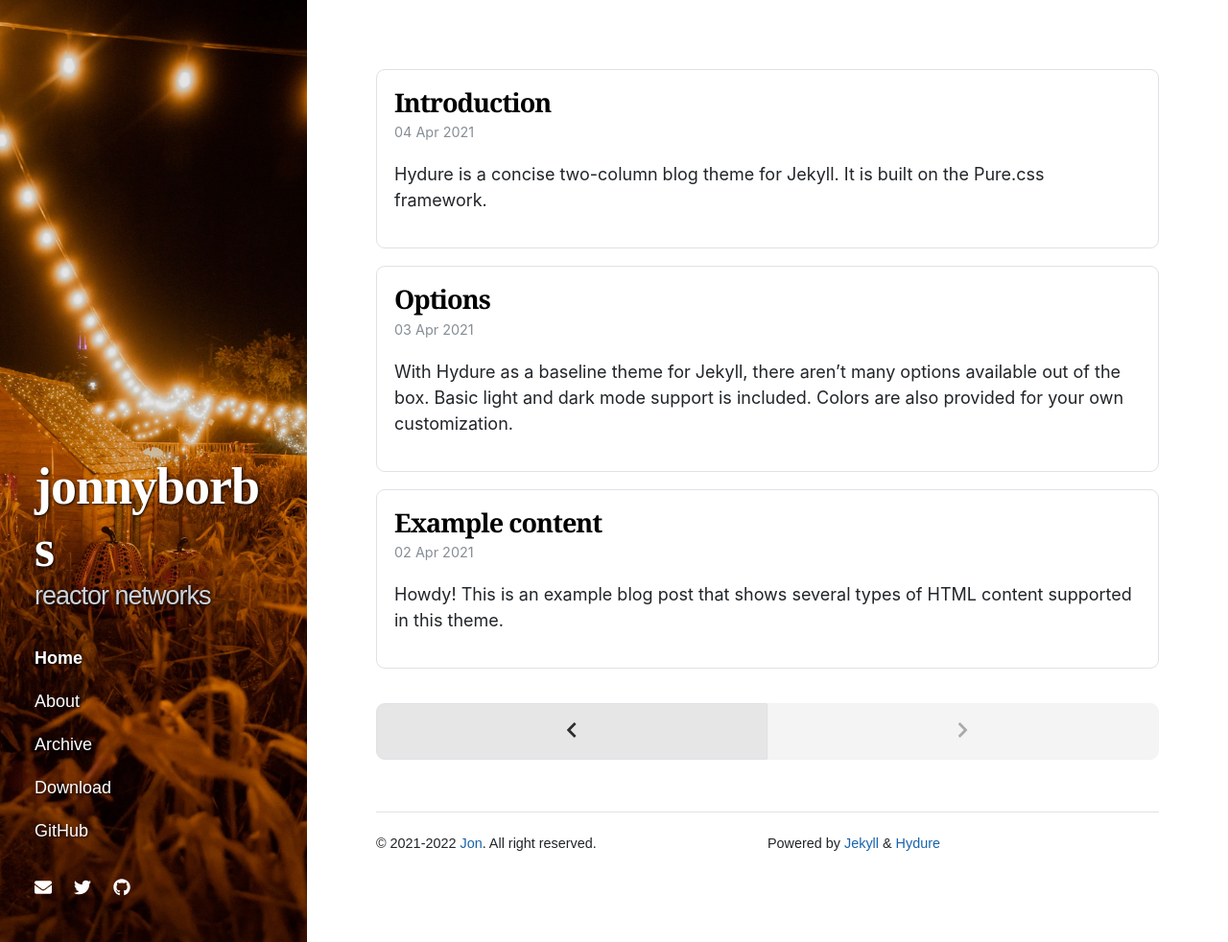
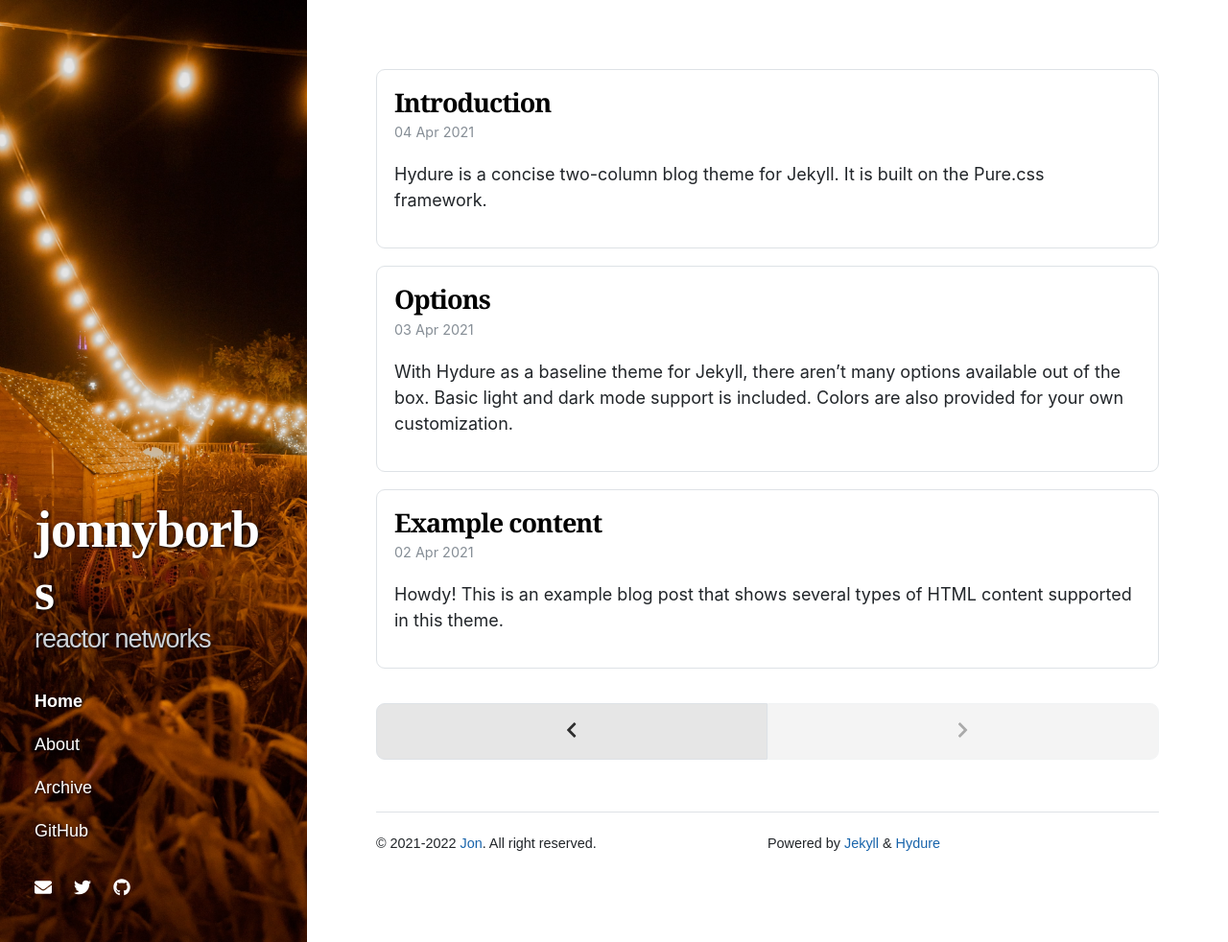
Before and after one commit to zivong/jekyll-theme-hydure, a Jekyll site: the page built from index.html, in a window 1280 px wide and 982 px high. Shown: the whole window at 96% size. Built offline with Jekyll 4.4.1, drawn with Linux system fonts in a browser that asks for light colours; nearby versions of some CDN libraries; the list of posts is cut into pages by our own code.

Commit message:
small initial updates

```diff
--- a/_data/navigation.yml
+++ b/_data/navigation.yml
@@ -4,7 +4,5 @@
   url: /about/
 - title: Archive
   url: /archive/
-- title: Download
-  url: https://github.com/zivong/jekyll-theme-hydure/archive/refs/heads/master.zip
 - title: GitHub
-  url: https://github.com/zivong/jekyll-theme-hydure
+  url: https://github.com/jonnyborbs
--- a/_data/social.yml
+++ b/_data/social.yml
@@ -1,9 +1,9 @@
 - title: Email
-  url: mailto:zivong@protonmail.com
+  url: mailto:jonnyborbs@github.io
   icon: fas fa-envelope
 - title: Twitter
-  url: https://twitter.com/zivong91
+  url: https://twitter.com/jonnyborbs
   icon: fab fa-twitter
 - title: GitHub
-  url: https://github.com/zivong
+  url: https://github.com/jonnyborbs
   icon: fab fa-github
```
